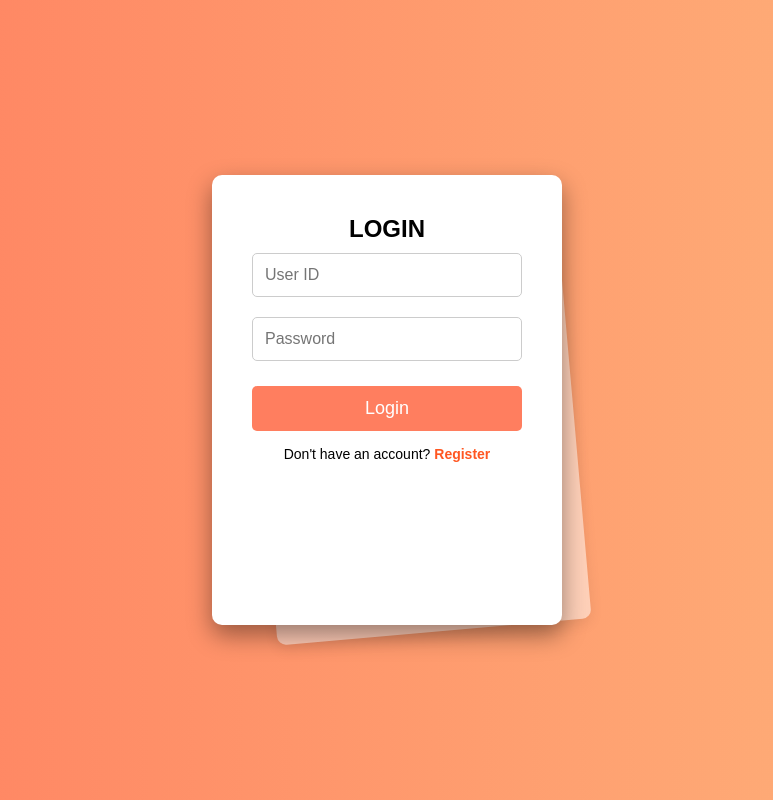
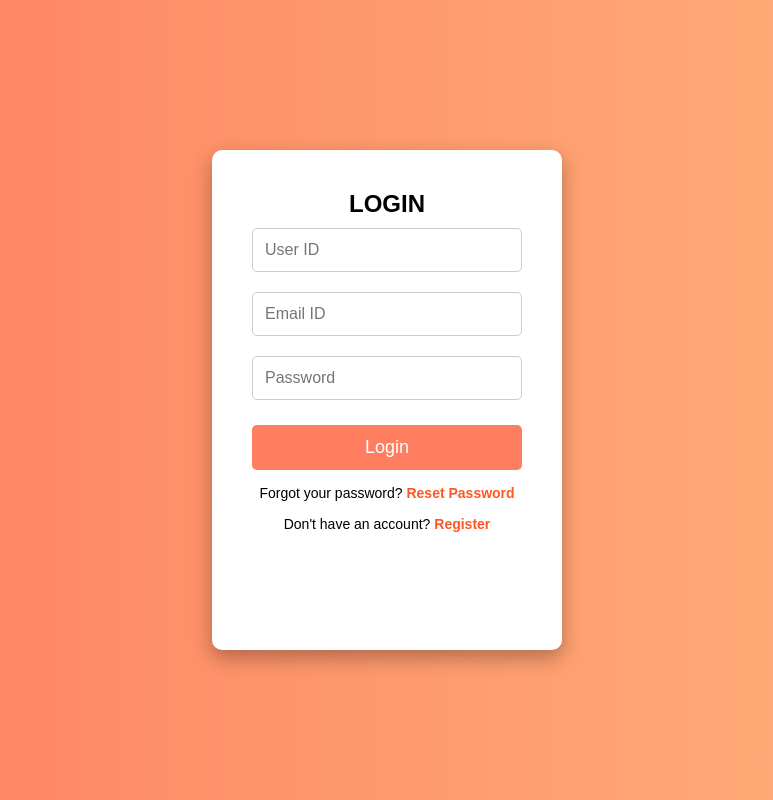
Before and after one commit to Bharaneedharan-K/Gaming-Tournament-Hosting-Website, a PHP site: page / in a window 1280 px wide. Shown: the whole page, without its empty margins (253-1026 px from the left). Run offline with PHP 8.4, Linux system fonts and the light colour scheme.

Commit message:
login animation

```diff
--- a/login/index.html
+++ b/login/index.html
@@ -3,30 +3,43 @@
 <head>
     <meta charset="UTF-8">
     <meta name="viewport" content="width=device-width, initial-scale=1.0">
-    <title>Login & Register</title>
+    <title>Card Flip Animation</title>
     <link rel="stylesheet" href="styles.css">
 </head>
 <body>
 
     <div class="container">
         <!-- Login Card -->
-        <div class="card login-card" id="loginCard">
+        <div class="card" id="loginCard">
             <h2>LOGIN</h2>
             <input type="text" class="input-box" placeholder="User ID" required>
+            <input type="email" class="input-box" placeholder="Email ID" required>
             <input type="password" class="input-box" placeholder="Password" required>
             <button class="submit-btn">Login</button>
+            <p>Forgot your password? <span onclick="showForgotPassword()">Reset Password</span></p>
             <p>Don't have an account? <span onclick="showRegister()">Register</span></p>
         </div>
 
         <!-- Register Card -->
-        <div class="card register-card" id="registerCard">
+        <div class="card" id="registerCard">
             <h2>REGISTER</h2>
             <input type="text" class="input-box" placeholder="Full Name" required>
-            <input type="text" class="input-box" placeholder="User ID" required>
+            <input type="email" class="input-box" placeholder="Email ID" required>
             <input type="password" class="input-box" placeholder="Password" required>
             <input type="password" class="input-box" placeholder="Confirm Password" required>
             <button class="submit-btn">Register</button>
             <p>Already have an account? <span onclick="showLogin()">Login</span></p>
+        </div>
+
+        <!-- Forgot Password Card -->
+        <div class="card" id="forgotPasswordCard">
+            <h2>FORGOT PASSWORD</h2>
+            <input type="text" class="input-box" placeholder="User ID" required>
+            <input type="email" class="input-box" placeholder="Email ID" required>
+            <input type="password" class="input-box" placeholder="New Password" required>
+            <input type="password" class="input-box" placeholder="Confirm New Password" required>
+            <button class="submit-btn">Reset Password</button>
+            <p><span onclick="showLogin()">Back to Login</span></p>
         </div>
     </div>
 
--- a/login/script.js
+++ b/login/script.js
@@ -1,9 +1,28 @@
-var container = document.querySelector(".container");
+const loginCard = document.getElementById("loginCard");
+const registerCard = document.getElementById("registerCard");
+const forgotPasswordCard = document.getElementById("forgotPasswordCard");
+
+function resetCards() {
+    loginCard.classList.remove("active", "hidden");
+    registerCard.classList.remove("active", "hidden");
+    forgotPasswordCard.classList.remove("active", "hidden");
+}
 
 function showRegister() {
-    container.classList.add("show-register");
+    resetCards();
+    loginCard.classList.add("hidden");
+    registerCard.classList.add("active");
 }
 
 function showLogin() {
-    container.classList.remove("show-register");
+    resetCards();
+    loginCard.classList.add("active");
 }
+
+function showForgotPassword() {
+    resetCards();
+    forgotPasswordCard.classList.add("active");
+}
+
+// Set initial card visibility
+loginCard.classList.add("active");
--- a/login/styles.css
+++ b/login/styles.css
@@ -6,57 +6,49 @@
     font-family: Arial, sans-serif;
 }
 
-/* Body Styling */
 body {
     display: flex;
     justify-content: center;
     align-items: center;
     height: 100vh;
     background: linear-gradient(to right, #ff7e5f, #feb47b);
+    overflow: hidden;
 }
 
-/* Container */
 .container {
     position: relative;
     width: 350px;
-    height: 450px;
-    perspective: 1500px; /* Adds more depth */
+    height: 500px;
+    perspective: 1500px;
 }
 
-/* Card Styling */
 .card {
+    position: absolute;
     width: 100%;
     height: 100%;
     background: white;
-    position: absolute;
-    top: 0;
-    left: 0;
     padding: 40px;
     text-align: center;
     border-radius: 10px;
-    transition: transform 0.6s cubic-bezier(0.4, 0.2, 0.2, 1),
-                opacity 0.4s ease-in-out,
-                box-shadow 0.4s ease-in-out;
+    transform-origin: top left;
+    opacity: 0;
+    transform: translate(-100%, -100%) rotate(-90deg);
+    transition: transform 1s ease-in-out, opacity 1s;
     box-shadow: 0px 8px 20px rgba(0, 0, 0, 0.3);
 }
 
-/* Back Card (Register) - Start from bottom-right */
-.register-card {
-    transform: translate(30px, 30px) scale(0.9) rotate(-5deg);
-    opacity: 0.5;
-    z-index: 1;
-    box-shadow: 0px 6px 15px rgba(0, 0, 0, 0.15);
+.card.active {
+    opacity: 1;
+    transform: translate(0, 0) rotate(0deg);
+    z-index: 2;
 }
 
-/* Front Card (Login) - Starts in normal position */
-.login-card {
-    transform: translate(0, 0) scale(1) rotate(0deg);
-    opacity: 1;
-    z-index: 2;
-    box-shadow: 0px 10px 25px rgba(0, 0, 0, 0.4);
+.card.hidden {
+    opacity: 0;
+    transform: translate(100%, 100%) rotate(90deg);
+    z-index: 1;
 }
 
-/* Input Boxes */
 .input-box {
     width: 100%;
     margin: 10px 0;
@@ -66,7 +58,6 @@ body {
     font-size: 16px;
 }
 
-/* Buttons */
 .submit-btn {
     width: 100%;
     padding: 12px;
@@ -84,7 +75,6 @@ body {
     background: #ff5722;
 }
 
-/* Register/Login Switch */
 p {
     margin-top: 15px;
     font-size: 14px;
@@ -94,24 +84,8 @@ p span {
     color: #ff5722;
     cursor: pointer;
     font-weight: bold;
-    transition: 0.3s;
 }
 
 p span:hover {
     text-decoration: underline;
 }
-
-/* Active State (Register Comes Forward, Login Moves Back) */
-.show-register .login-card {
-    transform: translate(30px, 30px) scale(0.9) rotate(5deg);
-    opacity: 0.5;
-    z-index: 1;
-    box-shadow: 0px 6px 15px rgba(0, 0, 0, 0.15);
-}
-
-.show-register .register-card {
-    transform: translate(0, 0) scale(1) rotate(0deg);
-    opacity: 1;
-    z-index: 2;
-    box-shadow: 0px 10px 25px rgba(0, 0, 0, 0.4);
-}
```
